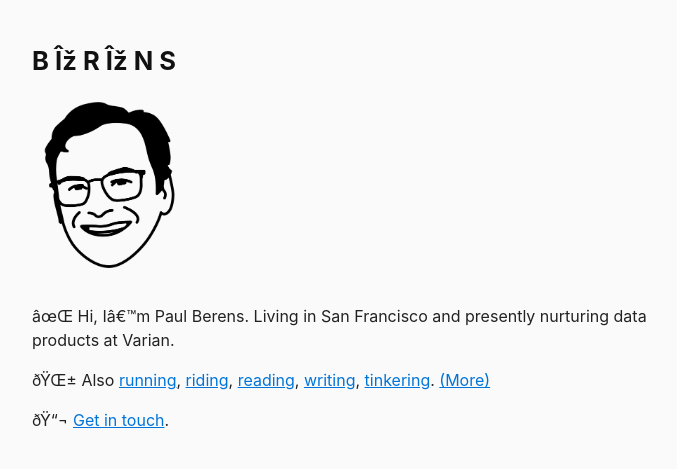
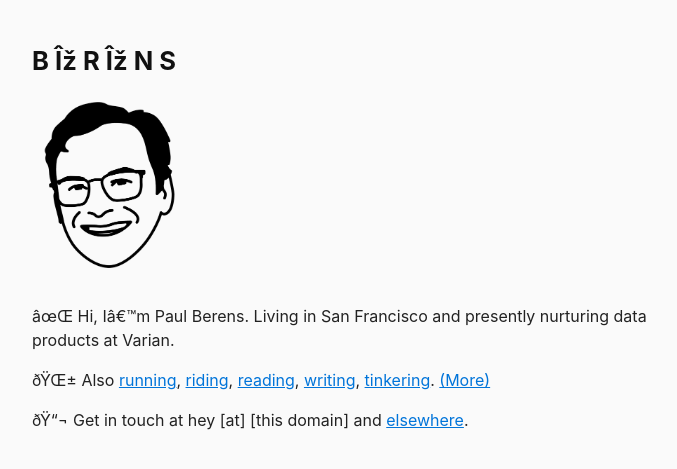
Before and after one commit to berensp/berensp.github.io, a Jekyll site: the page built from index.md, in a window 1280 px wide. Shown: the top 469 px of the page, without its empty margins (288-965 px from the left). Built offline with Jekyll 4.4.1, drawn with Linux system fonts in a browser that asks for light colours; a script that is not in the unit is left out.

Commit message:
Update index.md

```diff
--- a/index.md
+++ b/index.md
@@ -7,4 +7,4 @@ layout: home
 
 🌱 Also [running](/run/), [riding](/cycling/), [reading](/books/), [writing](/blog/), [tinkering](/learning/). [(More)](/infobox/)
 
-📬 [Get in touch](/contact/).
+📬 Get in touch at hey [at] [this domain] and [elsewhere](/contact/).
```
